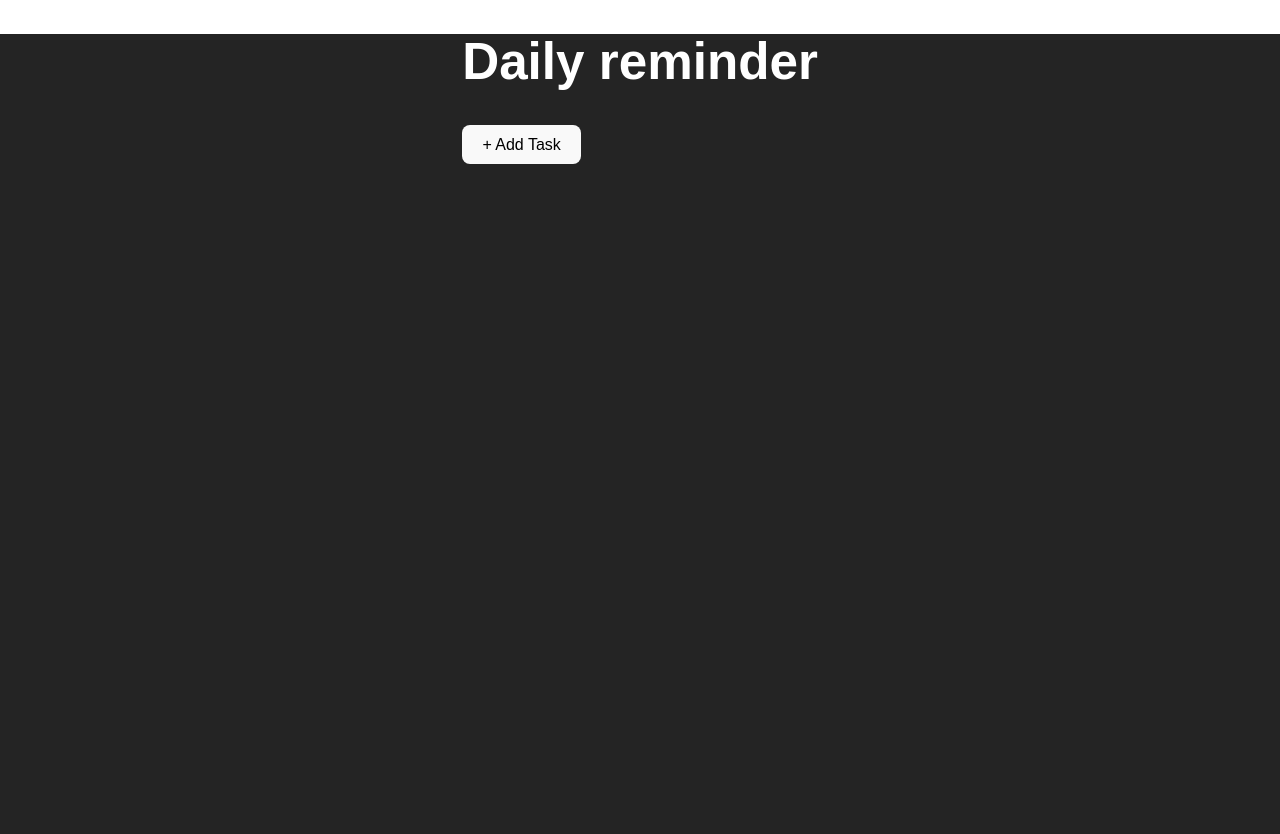
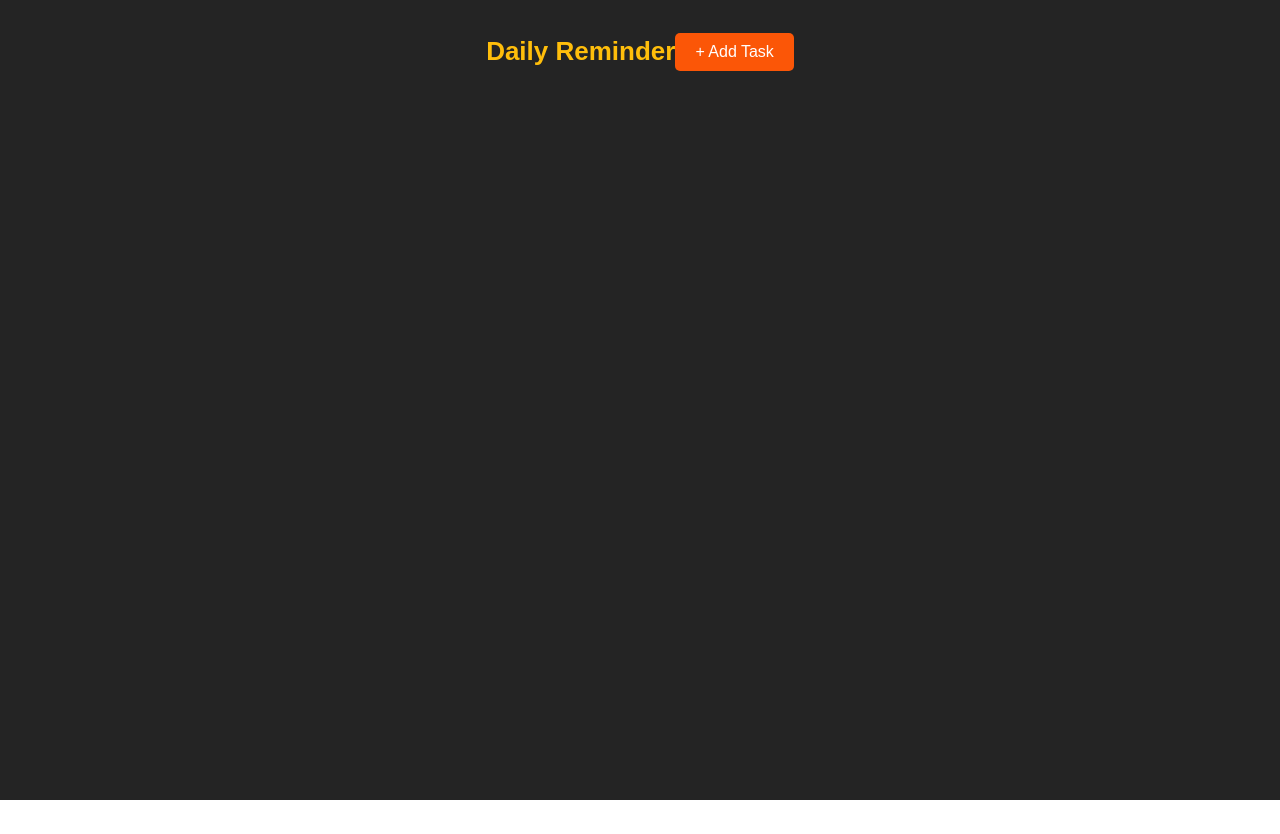
Before and after one commit to PeterTechDev/did-i-did-it, a React (Vite) app: page / in a window 1280 px wide. After the commit the page ends 800 px from the top, so only its background shows below. Built offline with nearby package versions, Linux system fonts and the light colour scheme.

Commit message:
Refactor styling and add Header component

```diff
--- a/src/App.tsx
+++ b/src/App.tsx
@@ -1,14 +1,15 @@
 import { useState, useEffect } from "react";
 import { TaskCard } from "./components/TaskCard";
 import { AddTaskModal } from "./components/AddTaskModal";
+import { Header } from "./components/Header";
 import {
   loadTasksFromLocalStorage,
   saveTasksToLocalStorage,
 } from "./utils/localStorageHelpers";
 import { Container } from "./styles/Layout.styles";
-import { Task } from "./types/TaskPops";
 import { ThemeProvider } from "styled-components";
 import { GlobalStyles, theme } from "./styles/GlobalStyles";
+import { Task } from "./types/TaskPops";
 
 export function App() {
   const [tasks, setTasks] = useState<Task[]>([]);
@@ -54,8 +55,7 @@ export function App() {
     <ThemeProvider theme={theme}>
       <GlobalStyles />
       <div>
-        <h1 style={{ textAlign: "center" }}>Daily reminder</h1>
-        <button onClick={() => setIsModalOpen(true)}>+ Add Task</button>
+        <Header onOpenModal={() => setIsModalOpen(true)} />
 
         <Container>
           {tasks.map((task) => (
--- a/src/components/AddTaskModal/index.tsx
+++ b/src/components/AddTaskModal/index.tsx
@@ -28,8 +28,13 @@ export function AddTaskModal({ onAddTask, onClose }: AddTaskModalProps) {
       "take vitamins",
       "feed the cat",
       "lock the door",
-      "complete Duolingo lesson",
+      "complete a Duolingo lesson",
       "exercise for 30 minutes",
+      "water the plants",
+      "read a book",
+      "meditate for 10 minutes",
+      "write in journal",
+      "plan tomorrow's tasks",
     ];
     const interval = setInterval(() => {
       const randomPlaceholder =
@@ -73,7 +78,8 @@ export function AddTaskModal({ onAddTask, onClose }: AddTaskModalProps) {
           placeholder={placeholder}
         />
         <InputHint>
-          Describe the task as an action. E.g., "take vitamins", "lock the door"
+          Describe the task as an action. Example: "take vitamins", "lock the
+          door"
         </InputHint>
         {error && <ErrorText>{error}</ErrorText>}
 
--- /dev/null
+++ b/src/components/Header/index.tsx
@@ -0,0 +1,48 @@
+// src/components/Header.tsx
+import styled from "styled-components";
+
+interface HeaderProps {
+  onOpenModal: () => void;
+}
+
+export function Header({ onOpenModal }: HeaderProps) {
+  return (
+    <HeaderContainer>
+      <Title>Daily Reminder</Title>
+      <AddTaskButton onClick={onOpenModal}>+ Add Task</AddTaskButton>
+    </HeaderContainer>
+  );
+}
+
+// Styled Components
+const HeaderContainer = styled.div`
+  display: flex;
+  justify-content: space-between;
+  align-items: center;
+  padding: 20px;
+  background-color: #242424;
+  margin-bottom: 20px;
+`;
+
+const Title = styled.h1`
+  color: #ffbe0b;
+  font-size: 26px;
+`;
+
+const AddTaskButton = styled.button`
+  padding: 10px 20px;
+  font-size: 16px;
+  background-color: #fb5607;
+  color: white;
+  border: none;
+  border-radius: 5px;
+  cursor: pointer;
+
+  &:hover {
+    background-color: #ff006e;
+  }
+
+  &:active {
+    transform: scale(0.98);
+  }
+`;
--- a/src/components/TaskCard/TaskCard.styles.ts
+++ b/src/components/TaskCard/TaskCard.styles.ts
@@ -27,7 +27,7 @@ export const Card = styled.div<{ completed: boolean }>`
 `;
 
 export const TaskText = styled.p`
-  font-size: 14px;
+  font-size: 16px;
   margin-bottom: 8px;
 `;
 
```
Also changed, not shown: src/components/AddTaskButton/index.tsx (added, +29 -0 lines).
